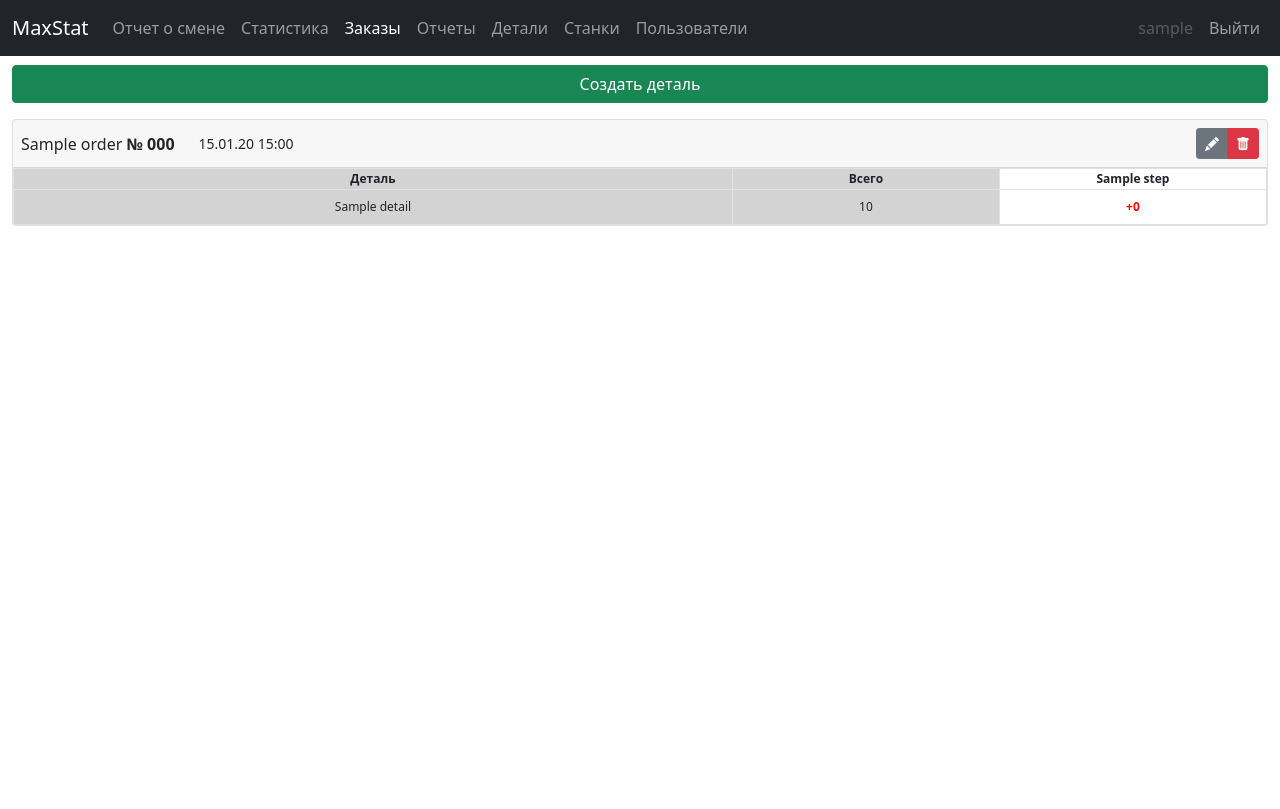
After one commit to AHTOOOXA/industrial_proj, a Django app: page /orders in a window 1280 px wide. The commit adds this page. Run offline with Django 4.2, Linux system fonts and the light colour scheme; a user stored in the database is signed in; tables that the repository leaves empty hold one stand-in row (values such as "Sample post"); some libraries are stand-ins or nearby versions.

Commit message:
added orders_view + some visual changes

```diff
--- a/core/templates/core/navbar.html
+++ b/core/templates/core/navbar.html
@@ -18,6 +18,10 @@
             <li class="nav-item">
               <a class="nav-link {% if "stats" in request.path %}active{% endif %}"
                  href="{% url 'stats' %}">Статистика</a>
+            </li>
+            <li class="nav-item">
+              <a class="nav-link {% if "orders" in request.path %}active{% endif %}"
+                 href="{% url 'orders_view' %}">Заказы</a>
             </li>
             <li class="nav-item">
               <a class="nav-link {% if "reports" in request.path %}active{% endif %}"
--- /dev/null
+++ b/core/templates/core/orders.html
@@ -0,0 +1,18 @@
+{% extends 'core/base.html' %}
+
+{% block content %}
+  <div class="row justify-content-center">
+    <div class="col-12 align-content-center">
+      <div class="d-grid gap-3">
+
+        <a class="btn btn-success"
+           type="button"
+           href="{% url 'details_add' %}">
+          Создать деталь
+        </a>
+
+        {% include 'core/partials/orders_list.html' %}
+      </div>
+    </div>
+  </div>
+{% endblock %}
--- a/core/templates/core/partials/order_entries_list.html
+++ b/core/templates/core/partials/order_entries_list.html
@@ -8,6 +8,12 @@
 
     .order-table-total {
         background-color: lightgray;
+    }
+
+    .order-table-heading tr th {
+        white-space: nowrap;
+        text-overflow: clip;
+        padding: 1px;
     }
 
     .order-table {
@@ -30,12 +36,12 @@
         <col class="order-table-total"/>
         <col/>
       </colgroup>
-      <thead>
+      <thead class="order-table-heading">
       <tr>
-        <th class="text-center" scope="col">Деталь</th>
-        <th class="text-center" scope="col">Всего</th>
+        <th class="text-center" scope="col" style="width: 35%">Деталь</th>
+        <th class="text-center" scope="col" style="width: 13%">Всего</th>
         {% for step in steps %}
-          <th class="text-center" scope="col"> {{ step.name }} </th>
+          <th class="text-center" scope="col" style="width: 13%"> {{ step.name }} </th>
         {% endfor %}
       </tr>
       </thead>
--- a/core/templates/core/partials/orders_list.html
+++ b/core/templates/core/partials/orders_list.html
@@ -18,7 +18,7 @@
           <div class="col-auto ms-0 align-self-center">
             {{ order.name }} <b>№ {{ order.number }}</b>
           </div>
-          <div class="col-auto ms-auto align-self-center order-header-date">
+          <div class="col-auto me-auto align-self-center order-header-date">
             {{ order.date|date:'d.m.y H:i' }}
           </div>
           <div class="col-auto ms-auto">
--- a/core/urls.py
+++ b/core/urls.py
@@ -19,6 +19,7 @@ urlpatterns = [
     path("htmx/plan_modal", views.plan_modal, name='plan_modal'),
     path("stats/shift_table/<slug:value>", views.shift_table, name='shift_table'),
     path("stats/switch_step/<int:step>", views.switch_step, name='switch_step'),
+    path("orders", views.orders_view, name='orders_view'),
     path("stats/orders/add", views.orders_add, name='orders_add'),
     path("stats/orders/<int:pk>/edit", views.orders_edit, name='orders_edit'),
     path("htmx/add_order_entry_form", views.add_order_entry_form, name='add_order_entry_form'),
--- a/core/views.py
+++ b/core/views.py
@@ -78,6 +78,26 @@ def switch_step(request, step):
         'table': table
     }
     return render(request, 'core/partials/right_col.html', context)
+
+
+@login_required(login_url='login_user')
+@allowed_user_roles(['ADMIN', 'MODERATOR'])
+def orders_view(request):
+    leftovers = get_leftovers()
+
+    orders = Order.objects.all().order_by('-id')
+    order_entries_leftovers = {}
+    for order_entry in OrderEntry.objects.all():
+        order_entries_leftovers[order_entry.id] = order_entry.quantity
+        for report_entry in ReportEntry.objects.filter(report__order=order_entry.order):
+            order_entries_leftovers[order_entry.id] -= report_entry.quantity
+    context = {
+        'orders': orders,
+        'leftovers': leftovers,
+        'order_entries_leftovers': order_entries_leftovers,
+        'steps': Step.objects.all(),
+    }
+    return render(request, 'core/orders.html', context)
 
 
 @login_required(login_url='login_user')
```
